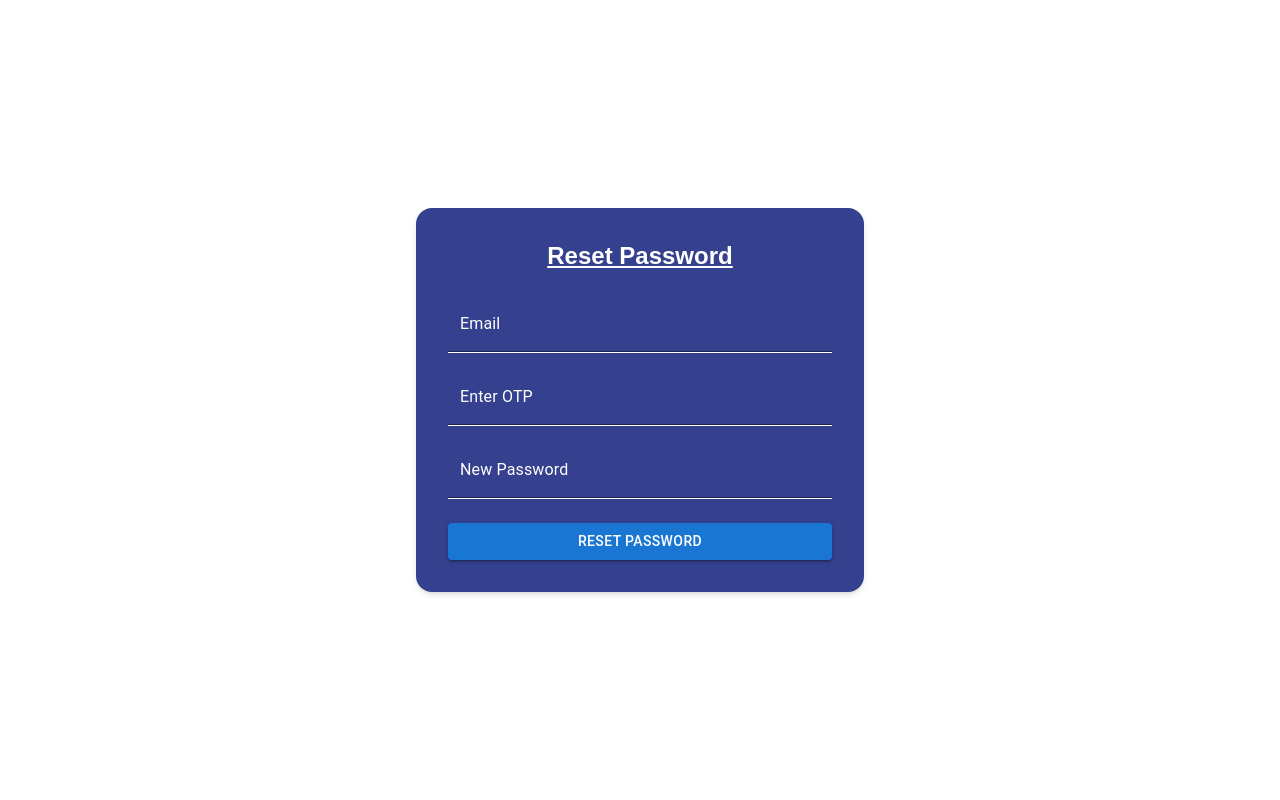
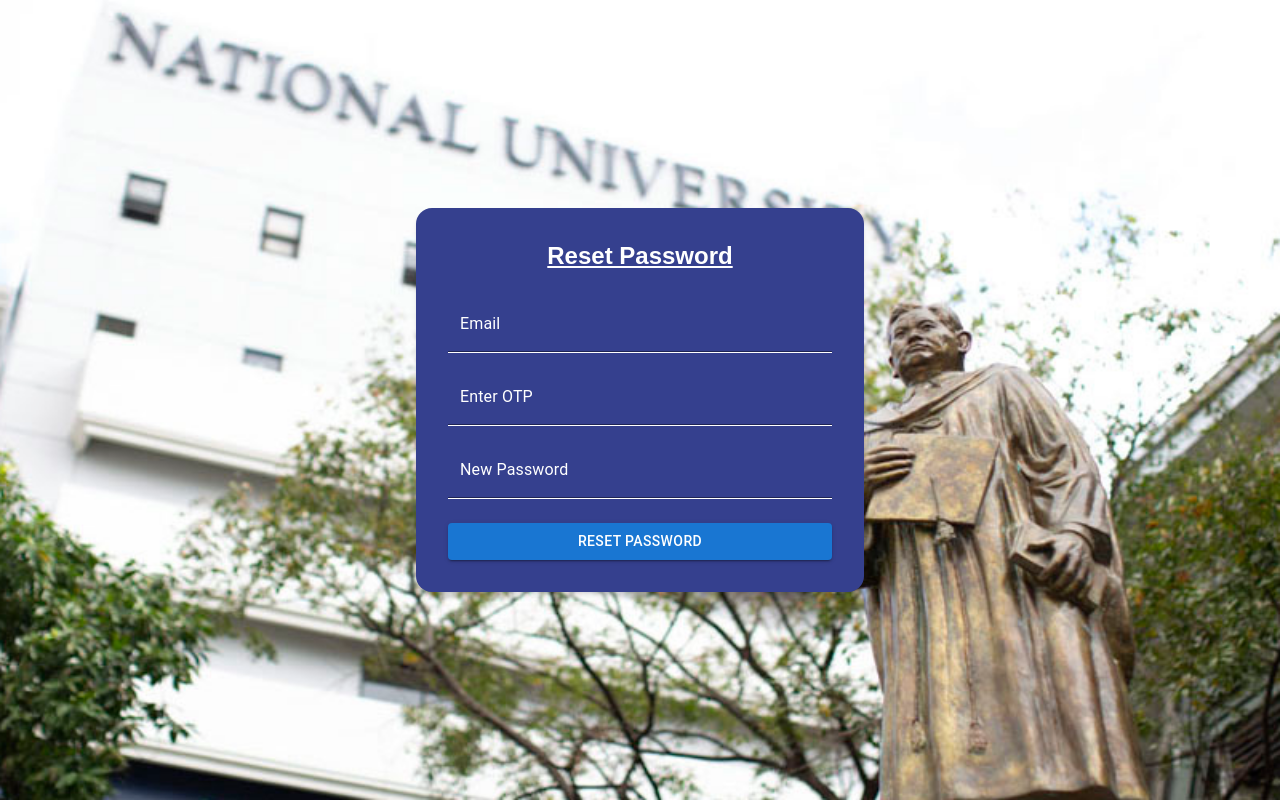
Before and after one commit to knthh07/NUIFMS-Client, a React (Vite) app: page /reset-password in a window 1280 px wide. Built offline with nearby package versions, Linux system fonts and the light colour scheme.

Commit message:
changed some elements in the UI

```diff
--- a/src/Pages/ResetPassword.jsx
+++ b/src/Pages/ResetPassword.jsx
@@ -3,6 +3,8 @@ import { useNavigate } from 'react-router-dom';
 import axios from 'axios';
 import { TextField, Box, Button } from "@mui/material";
 import { toast } from 'react-hot-toast';
+import backgroundImage from '../assets/img/jhocsonPic.jpg'; // Update the path to your background image
+
 
 const ResetPassword = () => {
     const navigate = useNavigate();
@@ -41,7 +43,7 @@ const ResetPassword = () => {
     };
 
     return (
-        <div className="flex flex-col items-center justify-center min-h-screen bg-[#ffffff]">
+        <div className="min-h-screen flex items-center justify-center bg-cover bg-center" style={{ backgroundImage: `url(${backgroundImage})` }}>
             <div className="bg-[#35408e] p-8 rounded-2xl shadow-md w-full max-w-md">
                 <Box component="form" autoComplete="off" noValidate onSubmit={handleSubmit}>
                     <div id="input" className="space-y-6">
```
